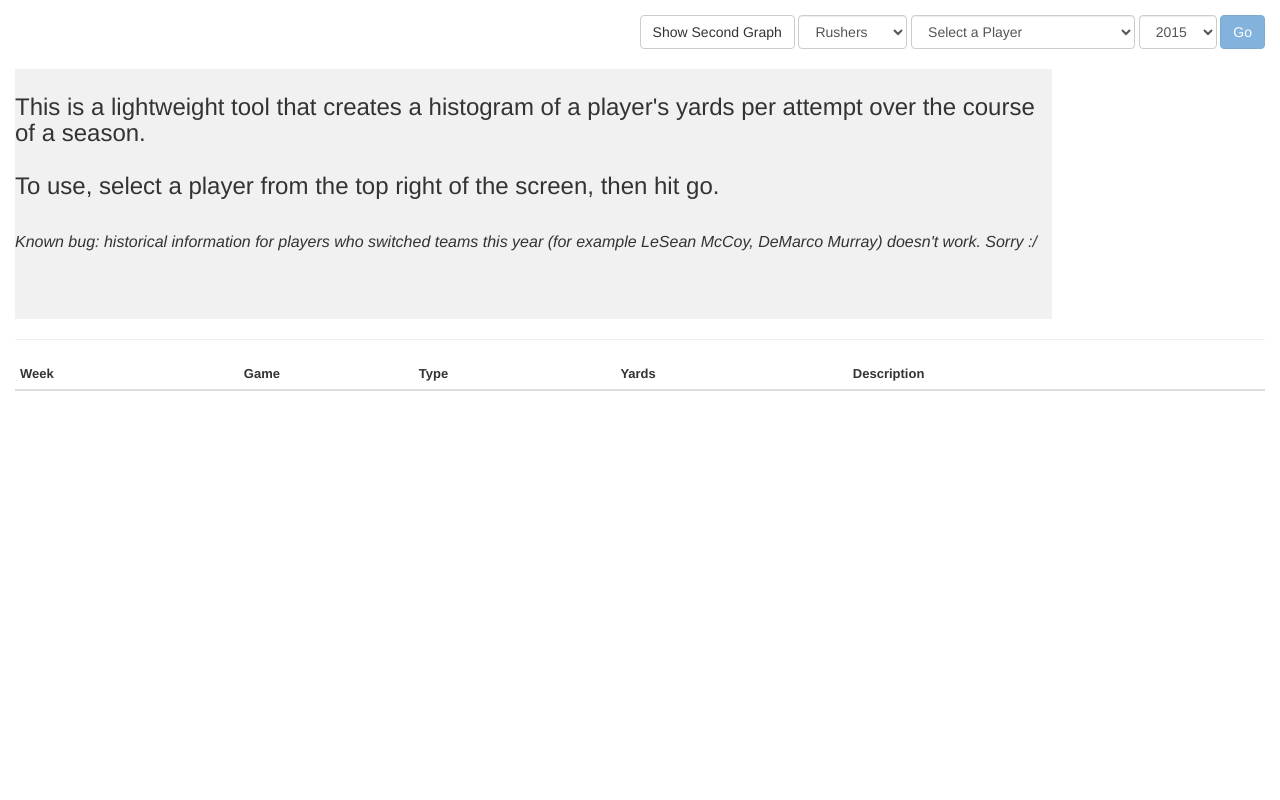
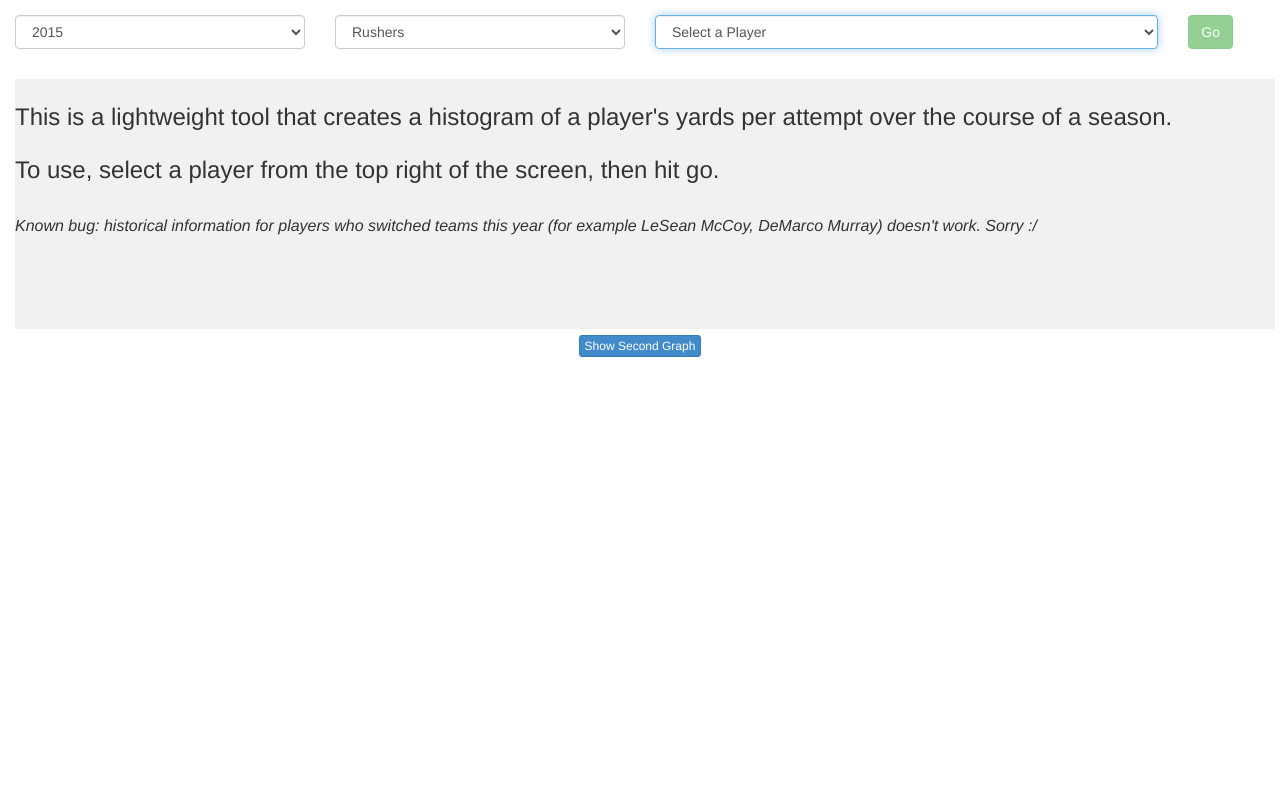
Before and after one commit to calvinhu/ypc-graph, a Flask app: page / in a window 1280 px wide. Run offline with Flask 2, Linux system fonts and the light colour scheme; lists and menus that the app fills with data are empty; some libraries are stand-ins or nearby versions.

Commit message:
big refactor, better responsive design

```diff
--- a/static/css/style.css
+++ b/static/css/style.css
@@ -7,7 +7,6 @@ body {
   font-size: 13px;
 }
 #container {
-  min-width: 800px !important;
   width: 100%;
   padding: 15px;
 }
@@ -43,6 +42,10 @@ body {
 	text-decoration: underline
 }
 
+.stats-row {
+  display: none;
+}
+
 .stats-container {
   height: calc(100vh - 380px);
   overflow-y: scroll;
@@ -51,12 +54,26 @@ body {
 .graph-container {
   height: 250px;
   background-color: #f1f1f1;
+  min-width: 635px !important;
 }
 
-.second-rusher {
+.hidden-chart {
   display: none;
 }
 
 .summary-table {
   display: none;
 }
+
+.col-xs-1, .col-sm-1, .col-md-1, .col-lg-1, .col-xs-2, .col-sm-2, .col-md-2, .col-lg-2, .col-xs-3, .col-sm-3, .col-md-3, .col-lg-3, .col-xs-4, .col-sm-4, .col-md-4, .col-lg-4, .col-xs-5, .col-sm-5, .col-md-5, .col-lg-5, .col-xs-6, .col-sm-6, .col-md-6, .col-lg-6, .col-xs-7, .col-sm-7, .col-md-7, .col-lg-7, .col-xs-8, .col-sm-8, .col-md-8, .col-lg-8, .col-xs-9, .col-sm-9, .col-md-9, .col-lg-9, .col-xs-10, .col-sm-10, .col-md-10, .col-lg-10, .col-xs-11, .col-sm-11, .col-md-11, .col-lg-11, .col-xs-12, .col-sm-12, .col-md-12, .col-lg-12 {
+    padding-left: 5px;
+    padding-right: 5px;
+  }
+
+/* Bigger than 750 */
+@media (min-width: 768px) {
+  .col-xs-1, .col-sm-1, .col-md-1, .col-lg-1, .col-xs-2, .col-sm-2, .col-md-2, .col-lg-2, .col-xs-3, .col-sm-3, .col-md-3, .col-lg-3, .col-xs-4, .col-sm-4, .col-md-4, .col-lg-4, .col-xs-5, .col-sm-5, .col-md-5, .col-lg-5, .col-xs-6, .col-sm-6, .col-md-6, .col-lg-6, .col-xs-7, .col-sm-7, .col-md-7, .col-lg-7, .col-xs-8, .col-sm-8, .col-md-8, .col-lg-8, .col-xs-9, .col-sm-9, .col-md-9, .col-lg-9, .col-xs-10, .col-sm-10, .col-md-10, .col-lg-10, .col-xs-11, .col-sm-11, .col-md-11, .col-lg-11, .col-xs-12, .col-sm-12, .col-md-12, .col-lg-12 {
+    padding-left: 15px;
+    padding-right: 15px;
+  }
+}
--- a/static/js/script.js
+++ b/static/js/script.js
@@ -22,6 +22,7 @@ $(document).ready(function() {
 			chart: {
 				type: 'column',
 				height: 250,
+				spacingBottom: 0,
 				marginLeft: 20
 
 			},
@@ -123,10 +124,12 @@ $(document).ready(function() {
 		var pass_attempts = response.result.filter(function(item) { return item.type === 'PASS'});
 
 		function aggregate(list) {
-			result = {};
+			var result = {};
+			//initialize all yardages from -5 to 50 to zero
 			for (var i=-5 ; i<=50 ; i++) {
 				result[i] = 0;
 			}
+			//for each attempt, increment the yardage key by one. 50+ becomes 50, -5+ becomes -5
 			$.each(list, function(index,value) {
 				var yardKey = value.yards;
 				if (value.yards > 50) {
@@ -136,25 +139,11 @@ $(document).ready(function() {
 					yardKey = -5;
 				}
 				result[yardKey]++;
-				// if (result[yardKey]) {
-				// 	result[yardKey]++;
-				// } else {
-				// 	result[yardKey] = 1;
-				// }
 			})
 			return result;
 		}
 
-		function objToList(inputObject) {
-			var result = []
-			for(var key in inputObject) {
-				if(inputObject.hasOwnProperty(key)) {
-					result.push([parseInt(key), inputObject[key]])
-				}
-			}
-			return result;
-		}
-
+		//sort the list by yardage to make highcharts happy
 		function compare(a,b) {
 			if (parseInt(a[0]) < parseInt(b[0]))
 				return -1;
@@ -179,18 +168,21 @@ $(document).ready(function() {
 		return result;
 	}
 
-	function showRushingStats(response,containerString,summaryContainerString) {
-		var rush_attempts = response.result.filter(function(item) { return item.type === 'RUSH'});
-		var pass_attempts = response.result.filter(function(item) { return item.type === 'PASS'});
-		var stats = {};
+	function displayStatTable(containerString,stats) {
+		//makes the stats table next to the graph
 
-		stats['rushing attempts'] = rush_attempts.length;
-		stats['rushing yards'] = rush_attempts.reduce(function(a,b) { return a + b.yards },0);
-		stats['yards per carry'] = rush_attempts.length == 0 ? 0 : parseFloat(stats['rushing yards'] / stats['rushing attempts']).toFixed(1);
+		$(containerString + ' tbody').html('');
+		$.each(stats, function(key,value) {
+			$(containerString + ' tbody').append(
+				$('<tr>')
+					.append($('<td>').html(key))
+					.append($('<td>').attr('align','right').html(value >=1000 ? addCommas(value) : value))
+			)
+		});
+	}
 
-		stats['receptions'] = pass_attempts.length;
-		stats['receiving yards'] = pass_attempts.reduce(function(a,b) { return a + b.yards },0);
-		stats['yards per reception'] = pass_attempts.length == 0 ? 0 : parseFloat(stats['receiving yards'] / stats['receptions']).toFixed(1);
+	function displayPlaysTable(containerString,response) {
+		//makes the play by play table below the graph
 
 		$(containerString + ' tbody').html('');
 		var color;
@@ -214,62 +206,50 @@ $(document).ready(function() {
 			)
 		});
 		$(containerString).stupidtable();
-
-		$(summaryContainerString + ' tbody').html('');
-		$.each(stats, function(key,value) {
-			$(summaryContainerString + ' tbody').append(
-				$('<tr>')
-					.append($('<td>').html(key))
-					.append($('<td>').attr('align','right').html(value < 1000 ? addCommas(value) : value))
-			)
-		});
 	}
 
-	function showReceivingStats(response,containerString,summaryContainerString) {
-		var attempts = response.result
+	function makeRushingStats(response) {
+		var rush_attempts = response.result.filter(function(item) { return item.type === 'RUSH'});
+		var pass_attempts = response.result.filter(function(item) { return item.type === 'PASS'});
+		var stats = {};
+
+		stats['carries'] = rush_attempts.length;
+		stats['rush yards'] = rush_attempts.reduce(function(a,b) { return a + b.yards },0);
+		stats['avg YPC'] = rush_attempts.length == 0 ? 0 : parseFloat(stats['rush yards'] / stats['carries']).toFixed(1);
+
+		stats['receptions'] = pass_attempts.length;
+		stats['rec yards'] = pass_attempts.reduce(function(a,b) { return a + b.yards },0);
+		stats['avg YPR'] = pass_attempts.length == 0 ? 0 : parseFloat(stats['rec yards'] / stats['receptions']).toFixed(1);
+		return stats;
+	}
+
+	function makeReceivingStats(response) {
+		var attempts = response.result;
 		var stats = {};
 
 		stats['targets'] = attempts.length;
 		stats['receptions'] = attempts.reduce(function(a,b) { return a + b.complete },0);
-		stats['receiving yards'] = attempts.reduce(function(a,b) { return a + b.yards },0);
-		stats['receiving YAC'] = attempts.reduce(function(a,b) { return a + b.yac_yards },0);
-		stats['yards per reception'] = attempts == 0 ? 0 : parseFloat(stats['receiving yards'] / stats['receptions']).toFixed(1);
-		stats['AVG YAC'] = attempts == 0 ? 0 : parseFloat(stats['receiving YAC'] / stats['receptions']).toFixed(1);
+		stats['rec yards'] = attempts.reduce(function(a,b) { return a + b.yards },0);
+		stats['rec YAC'] = attempts.reduce(function(a,b) { return a + b.yac_yards },0);
+		stats['avg YPR'] = attempts == 0 ? 0 : parseFloat(stats['rec yards'] / stats['receptions']).toFixed(1);
+		stats['avg YAC'] = attempts == 0 ? 0 : parseFloat(stats['rec YAC'] / stats['receptions']).toFixed(1);
+		console.log(stats);
+		return stats;
+	}
 
-		$(containerString + ' tbody').html('');
-		var color;
-		$.each(response.result, function(index,value) {
-			if (value.type === 'RUSH') {
-				color = 'info';
-			} else if (value.type === 'PASS') {
-				color = 'success';
-			} else if (value.type === 'INCOMPLETE') {
-				color = 'danger';
-			} else {
-				color = 'default'
-			}
-			$(containerString + ' tbody').append(
-				$('<tr>').addClass(color)
-					.append($('<td>').attr('align','right').html(value.week))
-					.append($('<td>').html(value.game))
-					.append($('<td>').html(value.type))
-					.append($('<td>').attr('align','right').html(value.type === 'INCOMPLETE' ? '' : value.yards))
-					.append($('<td>').html(value.desc))
-			)
-		});
-		$(containerString).stupidtable();
-
-		$(summaryContainerString + ' tbody').html('');
-		$.each(stats, function(key,value) {
-			$(summaryContainerString + ' tbody').append(
-				$('<tr>')
-					.append($('<td>').html(key))
-					.append($('<td>').attr('align','right').html(value < 1000 ? addCommas(value) : value))
-			)
-		});
+	function showStats(response,type,statTableContainerString,playTableContainerString) {
+		if (type === 'rushing') {
+			displayStatTable(statTableContainerString, makeRushingStats(response));
+		} else if (type === 'receiving') {
+			displayStatTable(statTableContainerString, makeReceivingStats(response));
+		} else {
+			console.log("ERROR");
+		}
+		displayPlaysTable(playTableContainerString, response);
 	}
 
 	function displayList(list,containerString) {
+		//populates the player selection input
 		$(containerString).html('')
 
 		$(containerString).append($('<option>').html('Select a Player').attr('selected','selected').attr('disabled','disabled'));
@@ -286,21 +266,20 @@ $(document).ready(function() {
 		});
 	}
 
-	function getRusherStats(playerid,year,containerString) {
-		showLoad()
+	function getStats(playerid,year,type,chartNum, callback) {
+		showLoad();
+		var statTableContainerString = '#statTable' + chartNum;
+		var playTableContainerString = '#playTable' + chartNum;
+		var graphContainerString = '#playerGraph' + chartNum;
+
 		$.ajax({
 			type: "GET",
-			url: $SCRIPT_ROOT + "api/v0/rushingyards/" + year + "/" + playerid,
+			url: $SCRIPT_ROOT + "api/v0/" + type + "yards/" + year + "/" + playerid,
 			success: function (response) {
 				hideLoad();
-				makeGraph(containerString,'YPC Distribution',selectGraphValues(response));
-				if (containerString === '#rusherYardsGraph') {
-					showRushingStats(response, '#statsTable', '#summaryTable');
-				} else if (containerString === '#rusherYardsGraph2'){
-					showRushingStats(response, '#statsTable2', '#summaryTable2');
-				} else {
-					console.log("ERROR");
-				}
+				makeGraph(graphContainerString,'YPC Distribution',selectGraphValues(response));
+				showStats(response,type,statTableContainerString,playTableContainerString)
+				callback();
 			},
 			error: function (jqxhr) {
 				hideLoad();
@@ -311,29 +290,20 @@ $(document).ready(function() {
 		});
 	}
 
-	function getReceiverStats(playerid,year,containerString) {
-		showLoad()
-		$.ajax({
-			type: "GET",
-			url: $SCRIPT_ROOT + "api/v0/receivingyards/" + year + "/" + playerid,
-			success: function (response) {
-				hideLoad();
-				makeGraph(containerString,'YPC Distribution',selectGraphValues(response));
-				if (containerString === '#rusherYardsGraph') {
-					showReceivingStats(response, '#statsTable', '#summaryTable');
-				} else if (containerString === '#rusherYardsGraph2'){
-					showReceivingStats(response, '#statsTable2', '#summaryTable2');
-				} else {
-					console.log("ERROR");
-				}
-			},
-			error: function (jqxhr) {
-				hideLoad();
-				console.log(jqxhr.statusText);
+	function submit(chartNum) {
+		var playerid = $('#playerSelect' + chartNum.toString() + ' option').filter(":selected").val();
+		var playerName = $('#playerSelect' + chartNum.toString() + ' option').filter(":selected").text();
+		var year = $('#yearSelect' + chartNum.toString() + ' option').filter(":selected").val();
+		var type = $('#typeSelect' + chartNum.toString() + ' option').filter(":selected").val();
 
-				makeError(jqxhr.statusText);
-			},
-		});
+		getStats(playerid, year, type, chartNum, finishRender);
+
+		function finishRender() {
+			$('#playerName' + chartNum.toString() + ', #playTableName' + chartNum.toString()).html(playerName)
+			$('#statTable' + chartNum.toString()).fadeIn();
+			$('.stats-row').fadeIn();
+			$('#playerGraph' + chartNum.toString()).parent().removeClass('col-md-12').addClass('col-sm-10');
+		}
 	}
 
 	(function initialize() {
@@ -348,81 +318,60 @@ $(document).ready(function() {
 		    return obj.team;
 		});
 
-		displayList(groupedByTeamRushers, '#playerSelect');
+		displayList(groupedByTeamRushers, '#playerSelect1');
 		displayList(groupedByTeamRushers, '#playerSelect2');
 
+		$('#playerSelect1').focus();
 
+		// setTimeout(function() { $('#playerSelect1').css('border','2px #5cb85c solid')}, 0);
+
+		//show and hide the second graph
 		var hiddenSecondGraph = true;
 		$('#addSecondPlayer').click(function() {
 			if (hiddenSecondGraph) {
-				$('.second-rusher').show();
-				$('#addSecondPlayer').text('Hide Second Graph');
-				$('#statsTable').parent().removeClass('col-sm-12').addClass('col-sm-6');
+				$('.hidden-chart').fadeIn();
+				$('#addSecondPlayer').text('Hide Second Graph').removeClass('btn-primary').addClass('btn-danger');
+				$('#playTable1').parent().removeClass('col-sm-12').addClass('col-sm-6');
 
 				hiddenSecondGraph = false;
 			} else {
-				$('.second-rusher').hide();
-				$('#addSecondPlayer').text('Show Second Graph');
-				$('#statsTable').parent().removeClass('col-sm-6').addClass('col-sm-12');
+				$('.hidden-chart').fadeOut();
+				$('#addSecondPlayer').text('Show Second Graph').removeClass('btn-danger').addClass('btn-primary');
+				$('#playTable1').parent().removeClass('col-sm-6').addClass('col-sm-12');
 				hiddenSecondGraph = true;
 			}
 		});
 
-		$('#submit').click(function(event) {
-			var playerid = $('#playerSelect option').filter(":selected").val();
-			var playerName = $('#playerSelect option').filter(":selected").text();
-			var year = $('#yearSelect option').filter(":selected").val();
+		$('#form1').submit(function(e) {
+			e.preventDefault();
+			$(this).blur();
+			submit(1);
+		});
 
-			var position = $('#positionSelect option').filter(":selected").val();
-			if (position === 'RB') {
-				getRusherStats(playerid, year, '#rusherYardsGraph');
-			} else if (position === 'WR') {
-				getReceiverStats(playerid, year, '#rusherYardsGraph');
+		$('#form2').submit(function(e) {
+			e.preventDefault();
+			$(this).blur();
+			submit(2);
+		});
+
+		$('#typeSelect1').change(function(event) {
+			var position = $('#typeSelect1 option').filter(":selected").val();
+			if (position === 'rushing') {
+				displayList(groupedByTeamRushers, '#playerSelect1');
+			} else if (position === 'receiving') {
+				displayList(groupedByTeamReceivers, '#playerSelect1');
 			} else {
 				console.log("ERROR");
 			}
-
-			$('#playerName, #tablePlayerName').html(playerName)
-			$('#summaryTable').show();
-		});
-
-		$('#submit2').click(function(event) {
-			var playerid = $('#playerSelect2 option').filter(":selected").val();
-			var playerName = $('#playerSelect2 option').filter(":selected").text();
-			var year = $('#yearSelect2 option').filter(":selected").val();
-
-			var position = $('#positionSelect2 option').filter(":selected").val();
-			if (position === 'RB') {
-				getRusherStats(playerid, year, '#rusherYardsGraph2');
-			} else if (position === 'WR') {
-				getReceiverStats(playerid, year, '#rusherYardsGraph2');
-			} else {
-				console.log("ERROR");
-			}
-
-			$('#playerName2, #tablePlayerName2').html(playerName)
-			$('#summaryTable2').show();
+			$('#submit1').prop('disabled',true);
 
 		});
 
-		$('#positionSelect').change(function(event) {
-			var position = $('#positionSelect option').filter(":selected").val();
-			if (position === 'RB') {
-				displayList(groupedByTeamRushers, '#playerSelect');
-			} else if (position === 'WR') {
-				displayList(groupedByTeamReceivers, '#playerSelect');
-			} else {
-				console.log("ERROR");
-			}
-			$('#submit').prop('disabled',true);
-
-		});
-
-		$('#positionSelect2').change(function(event) {
-			var position = $('#positionSelect2 option').filter(":selected").val();
-			if (position === 'RB') {
+		$('#typeSelect2').change(function(event) {
+			var position = $('#typeSelect2 option').filter(":selected").val();
+			if (position === 'rushing') {
 				displayList(groupedByTeamRushers, '#playerSelect2');
-			} else if (position === 'WR') {
+			} else if (position === 'receiving') {
 				displayList(groupedByTeamReceivers, '#playerSelect2');
 			} else {
 				console.log("ERROR");
@@ -430,8 +379,10 @@ $(document).ready(function() {
 			$('#submit2').prop('disabled',true);
 		});
 
-		$('#playerSelect').change(function() {
-			$('#submit').prop('disabled',false);
+		$('#playerSelect1').change(function() {
+			$('#submit1').prop('disabled',false);
+			$('#playerSelect1').css('border','1px solid #ccc')
+
 		});
 
 		$('#playerSelect2').change(function() {
--- a/static/js/util.js
+++ b/static/js/util.js
@@ -20,3 +20,13 @@ function groupBy(array, predicate) {
 function addCommas(intNum) {
 	return (intNum + '').replace(/(\d)(?=(\d{3})+$)/g, '$1,');
 }
+
+function objToList(inputObject) {
+	var result = []
+	for(var key in inputObject) {
+		if(inputObject.hasOwnProperty(key)) {
+			result.push([parseInt(key), inputObject[key]])
+		}
+	}
+	return result;
+}
--- a/templates/index.html
+++ b/templates/index.html
@@ -18,38 +18,40 @@
 	<div id="overlay"></div>
 
 	<div id="container" class="container">
-			<!-- Example row of columns -->
-			<div class="row">
-				<div class="col-xs-12">
-					<div class="pull-right form-inline">
-						<button id="addSecondPlayer" class="btn btn-default">Show Second Graph</button>
-						<select class="form-control" style="display:inline-block" id="positionSelect">
-							<option value="RB">Rushers</option>
-							<option value="WR">Receivers</option>
-						</select>
-						<select class="form-control" style="display:inline-block" id="playerSelect"></select>
-						<select class="form-control" style="display:inline-block" id="yearSelect">
+		<form id="form1" class="row player-bar">
+			<div class="col-xs-3">
+				<select class="form-control"  id="yearSelect1">
 					<option value="2015" selected>2015</option>
 					<option value="2014">2014</option>
 					<option value="2013">2013</option>
 					<option value="2012">2012</option>
 				</select>
-						<button id="submit" class="btn btn-primary" disabled>Go</button>
-						<!-- <button id="forteButton" class="btn btn-default">Matt Forte</button> -->
 			</div>
-					<h3 class="pull-left" style="margin-top:0"id="playerName"></h3>
+			<div class="col-xs-3">
+				<select class="form-control"  id="typeSelect1">
+					<option value="rushing">Rushers</option>
+					<option value="receiving">Receivers</option>
+				</select>
 			</div>
+			<div class="col-xs-5">
+			<select class="form-control"  id="playerSelect1"></select>
 			</div>
+			<div class="col-xs-1">
+				<button id="submit1" type="submit" class="btn btn-success" disabled>Go</button>
+			</div>
+		</form>
+		<h3 class="" style="margin-top:0" id="playerName1"></h3>
+
 		<div class="row">
-				<div class="col-sm-10">
-					<div id="rusherYardsGraph" class="graph-container"><h3 style="padding-top:25px">This is a lightweight tool that creates a histogram of a player's yards per attempt over the course of a season.
+			<div class="col-md-12" style="overflow-x: scroll;padding-right:5px;">
+				<div id="playerGraph1" class="graph-container"><h3 style="padding-top:25px">This is a lightweight tool that creates a histogram of a player's yards per attempt over the course of a season.
 				<br /><br />
 				To use, select a player from the top right of the screen, then hit go.
 				<br /><br />
 				<span style="font-size:16px; font-style:italic">Known bug: historical information for players who switched teams this year (for example LeSean McCoy, DeMarco Murray) doesn't work. Sorry :/</span></h3></div>
 			</div>
-				<div class="col-sm-2 col-xs-4">
-					<table id="summaryTable" class="summary-table table table-condensed table-striped">
+			<div class="col-sm-2 col-xs-12" style="padding-left:5px">
+				<table id="statTable1" class="summary-table table table-condensed table-striped">
 				<thead>
 					<tr>
 						<th>Metric</th>
@@ -62,32 +64,42 @@
 			</div>
 		</div>
 
-			<hr>
-			<div class="row second-rusher">
-				<div class="col-xs-12">
-					<div class="pull-right form-inline">
-						<select class="form-control" style="display:inline-block" id="positionSelect2">
-							<option value="RB">Rushers</option>
-							<option value="WR">Receivers</option>
-						</select>
-						<select class="form-control" style="display:inline-block" id="playerSelect2"></select>
-						<select class="form-control" style="display:inline-block" id="yearSelect2">
+		<div class="row">
+			<div class="col-xs-4 col-xs-offset-4" style="text-align:center;margin-bottom:5px;margin-top:5px">
+				<button id="addSecondPlayer" class="btn btn-primary btn-xs">Show Second Graph</button>
+			</div>
+		</div>
+
+		<form id="form1" class="row player-bar hidden-chart">
+			<div class="col-xs-3">
+				<select class="form-control"  id="yearSelect2">
 					<option value="2015" selected>2015</option>
 					<option value="2014">2014</option>
 					<option value="2013">2013</option>
 					<option value="2012">2012</option>
 				</select>
-						<button id="submit2" class="btn btn-primary" disabled>Go</button>
 			</div>
-					<h3 class="pull-left" style="margin-top:0"id="playerName2"></h3>
+			<div class="col-xs-3">
+				<select class="form-control"  id="typeSelect2">
+					<option value="rushing">Rushers</option>
+					<option value="receiving">Receivers</option>
+				</select>
 			</div>
+			<div class="col-xs-5">
+			<select class="form-control"  id="playerSelect2"></select>
 			</div>
-			<div class="row second-rusher">
-				<div class="col-sm-10">
-					<div id="rusherYardsGraph2" class="graph-container"><h3 style="padding-top:50px">Compare a second player</h3></div>
+			<div class="col-xs-1">
+				<button id="submit2" type="submit" class="btn btn-success" disabled>Go</button>
 			</div>
-				<div class="col-sm-2 col-xs-4">
-					<table id="summaryTable2" class="summary-table table table-condensed table-striped">
+		</form>
+		<h3 class="hidden-chart" style="margin-top:0" id="playerName2"></h3>
+
+		<div class="row hidden-chart">
+			<div class="col-sm-12" style="overflow-x: scroll;padding-right:5px;">
+				<div id="playerGraph2" class="graph-container"><h3 style="padding-top:50px">Compare a second player</h3></div>
+			</div>
+			<div class="col-sm-2 col-xs-12" style="padding-left:5px">
+				<table id="statTable2" class="summary-table table table-condensed table-striped">
 				<thead>
 					<tr>
 						<th>Metric</th>
@@ -99,15 +111,15 @@
 				</table>
 			</div>
 		</div>
-
-			<div class="row">
+		<h3 class="stats-row" style="margin:0">Play by Play</h3>
+		<div class="row stats-row">
 			<div class="col-sm-12 stats-container">
-					<h4 id="tablePlayerName" class="second-rusher">Top Player</h4>
-					<table id="statsTable" class="table table-condensed">
+				<h4 id="playTableName1" class="hidden-chart">Top Player</h4>
+				<table id="playTable1" class="table table-condensed">
 					<thead>
 						<tr>
 							<th align="right" data-sort="int">Week</th>
-								<th width="175px" data-sort="string">Game</th>
+							<th width="165px" data-sort="string">Game</th>
 							<th data-sort="string">Type</th>
 							<th align="right" data-sort="int">Yards</th>
 							<th>Description</th>
@@ -117,9 +129,9 @@
 					</tbody>
 				</table>
 			</div>
-				<div class="col-sm-6 second-rusher stats-container">
-					<h4 id="tablePlayerName2">Bottom Player</h4>
-					<table id="statsTable2" class="table table-condensed">
+			<div class="col-sm-6 hidden-chart stats-container">
+				<h4 id="playTableName2">Bottom Player</h4>
+				<table id="playTable2" class="table table-condensed">
 					<thead>
 						<tr>
 							<th align="right" data-sort="int">Week</th>
@@ -135,12 +147,10 @@
 			</div>
 		</div>
 
-			<!-- <hr>
-
-			<footer>
-				<p>Made by Calvin Hu (<a href="http://www.github.com/calvinhu/ypc-graph" target="_blank">github</a>)</p>
+		<!-- <footer>
+			<p class="pull-right">Made by Calvin Hu (<a href="http://www.github.com/calvinhu/ypc-graph" target="_blank">github</a>)</p>
 		</footer> -->
-		</div> <!-- /container -->
+	</div>
 	<script type=text/javascript>
 		$SCRIPT_ROOT = {{ request.script_root|tojson|safe }};
 	</script>
```
Lines whose indentation alone changed are shown as unchanged.
